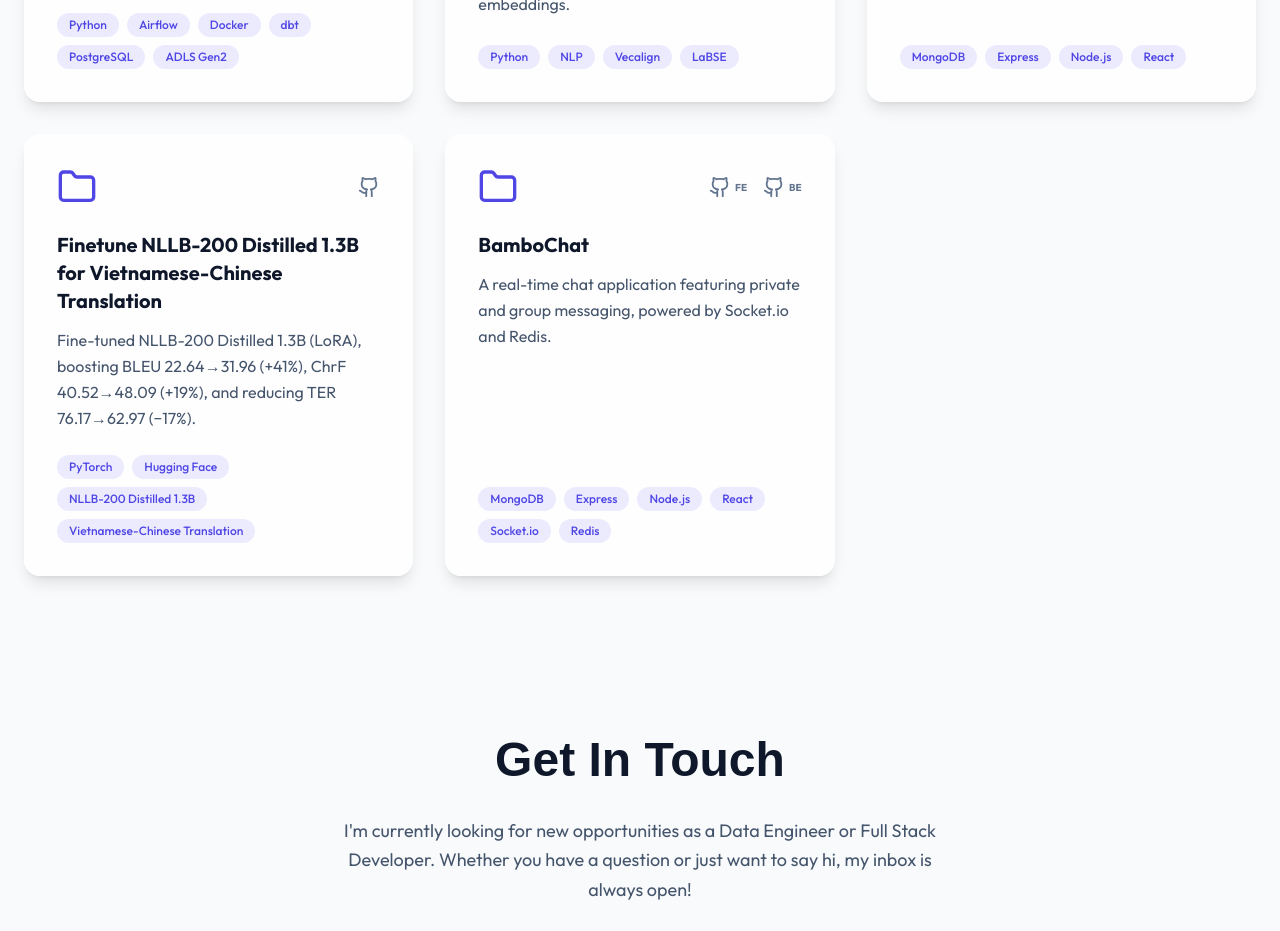
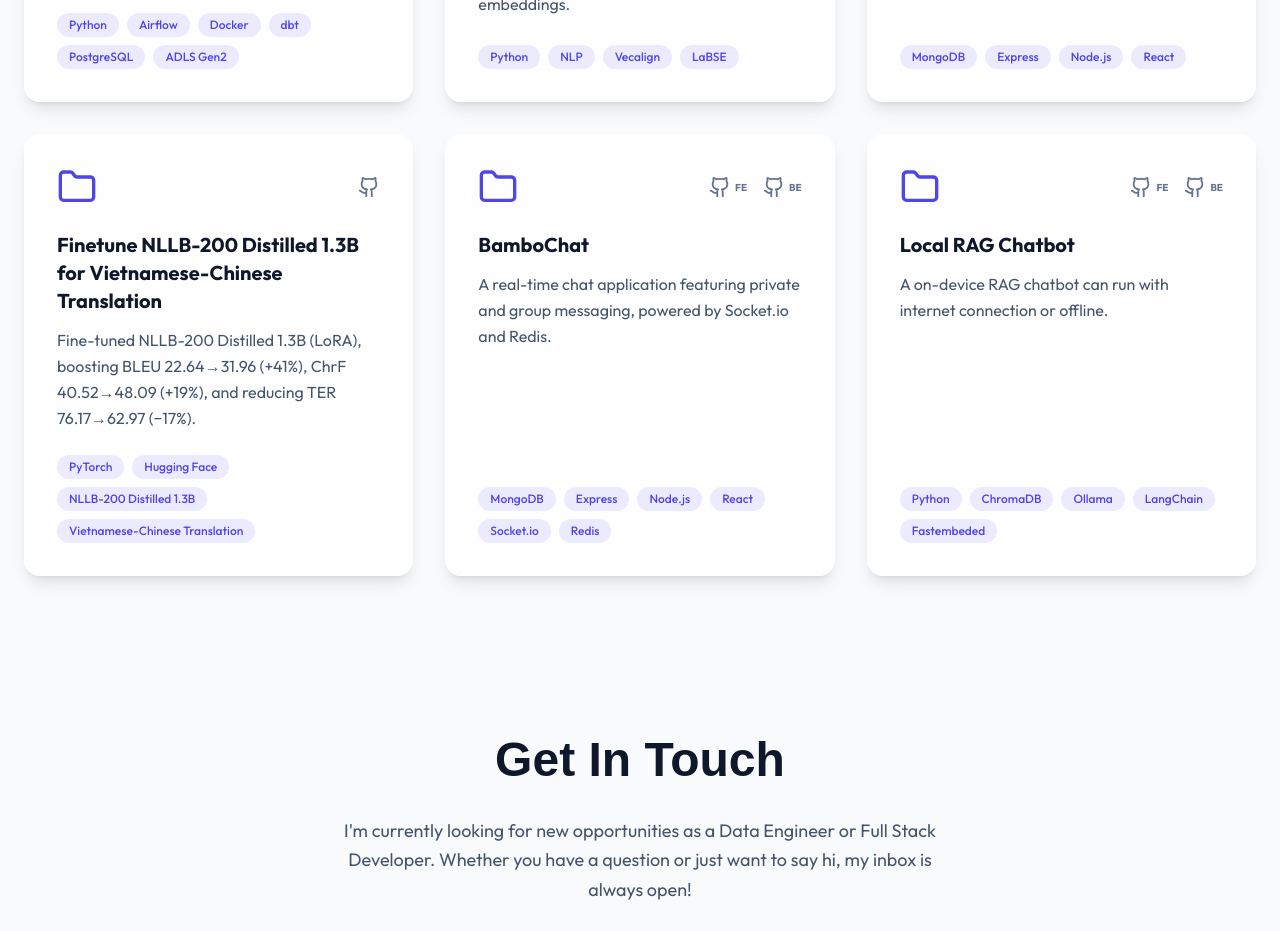
Before and after one commit to TrNhDuong/Portfolio, a React (Vite) app: page / in a window 1280 px wide. Shown: the part 2460-3391 px from the top of the page. Built offline with nearby package versions, Linux system fonts and the light colour scheme; a web font is replaced by a local one.

Commit message:
Update project

```diff
--- a/src/components/Projects.jsx
+++ b/src/components/Projects.jsx
@@ -35,6 +35,16 @@
             links: {
                 github: "https://github.com/TrNhDuong/BamboChat_Frontend",
                 github_backend: "https://github.com/TrNhDuong/BamboChat_Backend",
+                external: "#"
+            }
+        },
+        {
+            title: "Local RAG Chatbot",
+            description: "A on-device RAG chatbot can run with internet connection or offline.",
+            tech: ["Python", "ChromaDB", "Ollama", "LangChain", "Fastembeded"],
+            links: {
+                github: "https://github.com/TrNhDuong/Local_RAG_Chatbot-UI",
+                github_backend: "https://github.com/TrNhDuong/Local_RAG_Chatbot",
                 external: "#"
             }
         }
```
